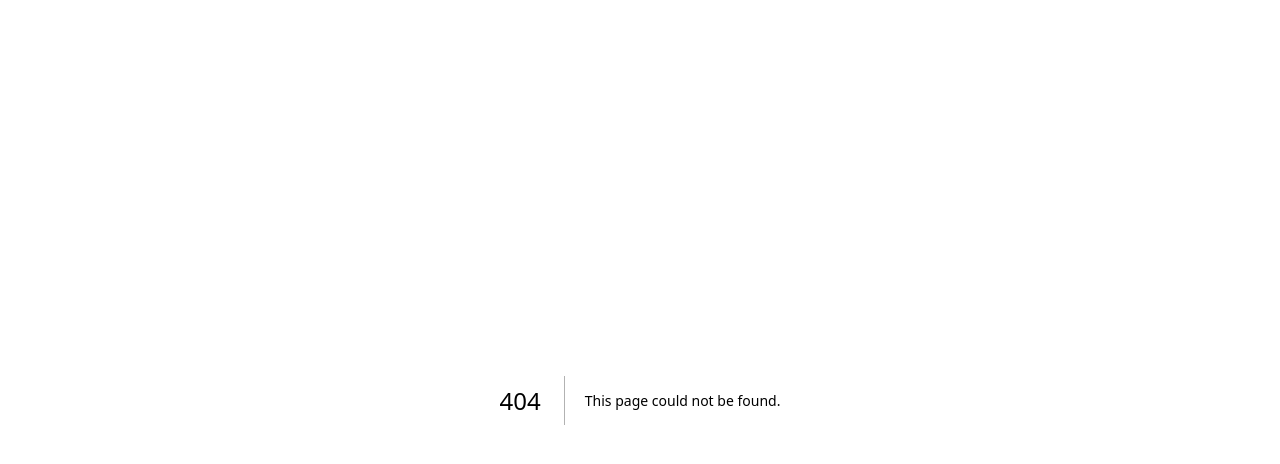
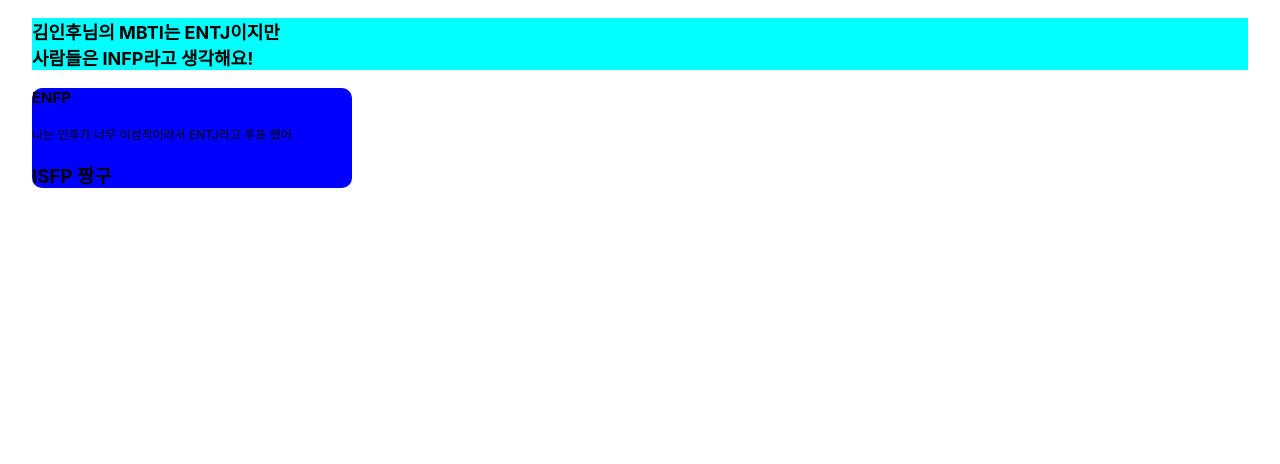
Before and after one commit to pinomaker-hoo/mbti-client-next, a Next.js app: page /admin in a window 1280 px wide. Before the commit this address had no page. Shown: the top 464 px of the page. Built offline with nearby package versions, Linux system fonts and the light colour scheme.

Commit message:
add : Admin Page

```diff
--- /dev/null
+++ b/pages/admin.tsx
@@ -0,0 +1,36 @@
+import styles from '../styles/Admin.module.css'
+import mbti from '../styles/Mbti.module.css'
+
+export default function Admin() {
+  return (
+    <div className={styles.container}>
+      <div className={styles.topBox}>
+        <h3 className={styles.topBoxText}>
+          김인후님의 MBTI는 ENTJ이지만
+          <br />
+          사람들은 INFP라고 생각해요!
+        </h3>
+      </div>
+      <div className={styles.middleBox}>
+        <MbtiBox />
+      </div>
+      <div className={styles.bottomBox}></div>
+    </div>
+  )
+}
+
+const MbtiBox = () => {
+  return (
+    <div className={mbti.container}>
+      <div className={mbti.topBox}>
+        <h3 className={mbti.topBoxText}>ENFP</h3>
+      </div>
+      <div className={mbti.middleBox}>
+        <p>나는 인후가 너무 이성적이라서 ENTJ라고 투표 했어</p>
+      </div>
+      <div className={mbti.bottomBox}>
+        <h3>ISFP 짱구</h3>
+      </div>
+    </div>
+  )
+}
--- /dev/null
+++ b/styles/Admin.module.css
@@ -0,0 +1,21 @@
+.container {
+  padding: 0 2rem;
+  margin: auto;
+}
+.topBox {
+  width: 100%;
+  height: 20%;
+  background-color: aqua;
+}
+.topBoxText {
+  font-size: 18px;
+}
+.middleBox {
+  width: 100%;
+  height: 70%;
+  background-color: white;
+}
+.bottomBox {
+  width: 100%;
+  height: 10%;
+}
--- /dev/null
+++ b/styles/Mbti.module.css
@@ -0,0 +1,29 @@
+.container {
+  width: 320px;
+  height: 100px;
+  border-radius: 10px;
+  background-color: blue;
+}
+.topBox {
+  width: 100%;
+  height: 25%;
+}
+.topBoxText {
+  font-size: 15px;
+}
+
+.middleBox {
+  font-size: 12px;
+}
+
+.bottomBoxText {
+  font-size: 14px;
+}
+.middleBox {
+  width: 100%;
+  /* height: 50%; */
+}
+.bottomBox {
+  width: 100%;
+  height: 25%;
+}
```
